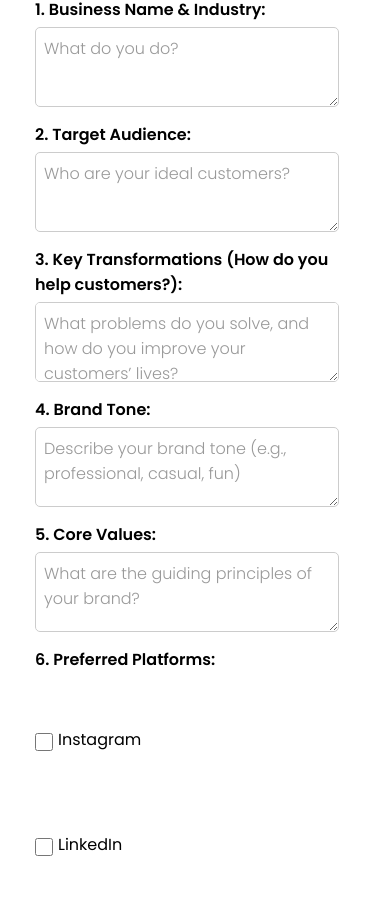
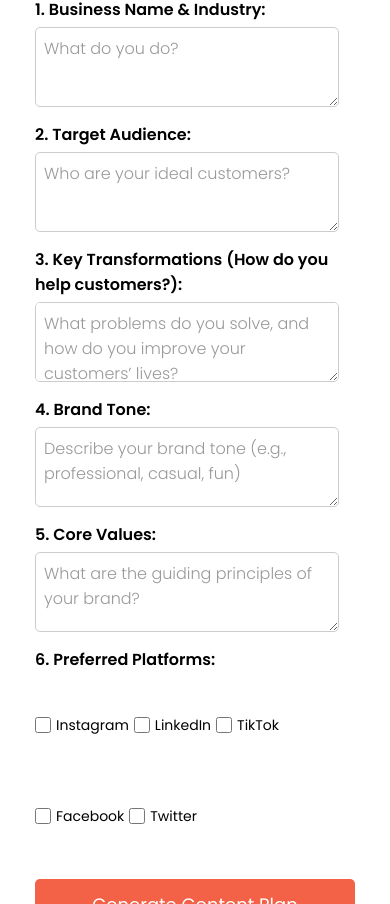
Before and after one commit to broLgray/60doc-web-app, a website: page index.html in a window 390 px wide. Shown: the part 149-1053 px from the top of the page. Drawn offline with Linux system fonts and the light colour scheme.

Commit message:
Updated Mobile Layout

```diff
--- a/styles.css
+++ b/styles.css
@@ -157,11 +157,28 @@ button:hover {
         padding: 8px;
     }
 
-    /* Make checkboxes fit better */
-    .checkbox-group {
-        flex-direction: column;
-        gap: 5px;
-    }
+/* Fix checkbox layout on mobile */
+.checkbox-group {
+    display: flex;
+    flex-wrap: wrap;
+    gap: 5px; /* Reduce gap to avoid excessive spacing */
+    justify-content: flex-start;
+}
+
+.checkbox-group label {
+    display: inline-flex;
+    align-items: center;
+    gap: 5px;
+    font-size: 14px; /* Reduce text size slightly for better fit */
+    margin: 3px 0; /* Reduce extra spacing */
+}
+
+.checkbox-group input[type="checkbox"] {
+    width: 16px;
+    height: 16px;
+    margin: 0; /* Ensure no extra margin is added */
+    vertical-align: middle; /* Align checkbox with text */
+}
 
     /* Ensure buttons are large enough to tap */
     button {
```
